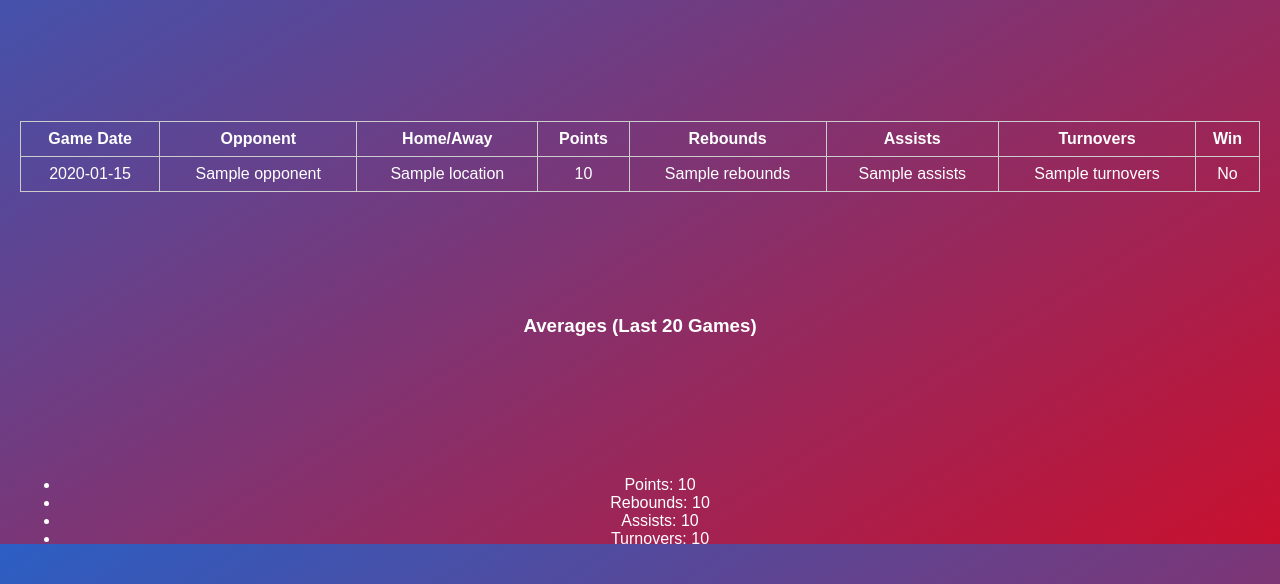
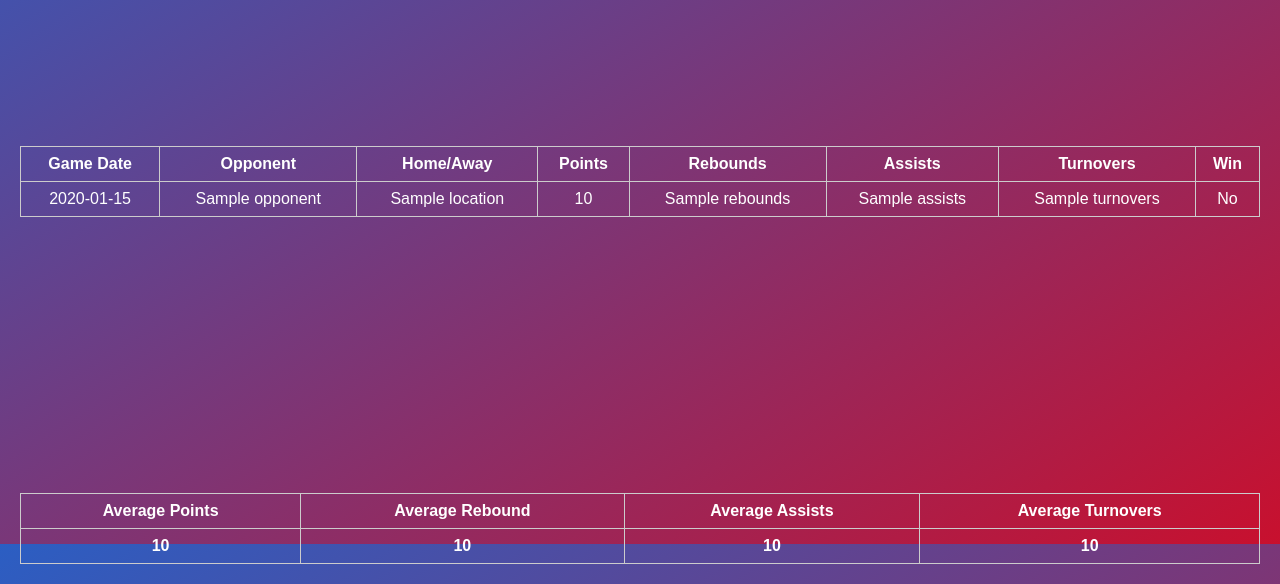
Before and after one commit to wespitia05/NBA_Predictor_Project, a Flask app: template templates/team_stats.html in a window 1280 px wide. Shown: the part 256-840 px from the top of the page. Run offline with Flask 3, Linux system fonts and the light colour scheme; the template is opened without the code that fills it: most values are stand-ins (such as "Sample title", 1, 10 or a date in 2020); lists and menus that the app fills with data are empty.

Commit message:
changed average stats to a table

```diff
--- a/templates/team_stats.html
+++ b/templates/team_stats.html
@@ -59,13 +59,23 @@
         </tbody>
     </table>
 
-    <h3>Averages (Last 20 Games)</h3>
-    <ul>
-        <li>Points: {{ avg_points | round(2) }}</li>
-        <li>Rebounds: {{ avg_rebounds | round(2) }}</li>
-        <li>Assists: {{ avg_assists | round(2) }}</li>
-        <li>Turnovers: {{ avg_turnovers | round(2) }}</li>
-    </ul>
-
+    <table>
+        <thread>
+            <tr>
+                <th>Average Points</th>
+                <th>Average Rebound</th>
+                <th>Average Assists</th>
+                <th>Average Turnovers</th>
+            </tr>
+        </thread>
+        <tbody>
+            <tr>
+                <th>{{ avg_points | round(2) }}</th>
+                <th>{{ avg_rebounds | round(2) }}</th>
+                <th>{{ avg_assists | round(2) }}</th>
+                <th>{{ avg_turnovers | round(2) }}</th>
+            </tr>
+        </tbody>
+    </table>
 </body>
 </html>
```
